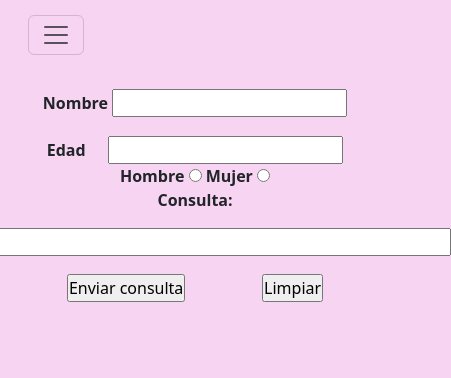
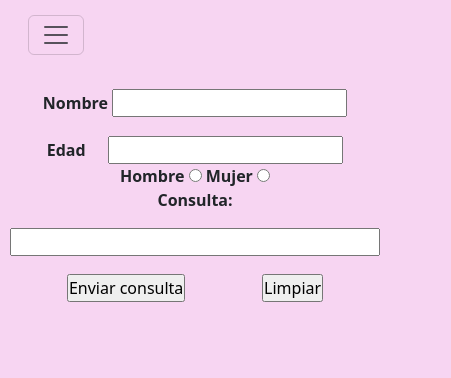
Before and after one commit to maurocabalcagaray/proyectofinal1, a website: page Pages/contacto.html in a window 390 px wide. Shown: the part 147-525 px from the top of the page, 451 px wide, since content can reach past the window. Drawn offline with nearby package versions, Linux system fonts and the light colour scheme.

Commit message:
Ultimos arreglos

```diff
--- a/Pages/contacto.html
+++ b/Pages/contacto.html
@@ -3,6 +3,8 @@
 <head>
     <meta charset="UTF-8">
     <meta name="viewport" content="width=device-width, initial-scale=1.0">
+    <meta name="description" content="¿Tienes preguntas o comentarios? Contáctanos hoy mismo. Estamos aquí para ayudarte. Completa nuestro formulario de contacto o encuentra nuestras opciones de comunicación directa. ¡Esperamos saber de ti pronto!">
+    <meta name="keywords" content="sahumerios, budas, sahumerios aromáticos, aromaterapia, incienso, estatuas de buda">
     <link href="https://cdn.jsdelivr.net/npm/bootstrap@5.3.3/dist/css/bootstrap.min.css" rel="stylesheet" integrity="sha384-QWTKZyjpPEjISv5WaRU9OFeRpok6YctnYmDr5pNlyT2bRjXh0JMhjY6hW+ALEwIH" crossorigin="anonymous">
     <link rel="preconnect" href="https://fonts.googleapis.com">
     <link rel="preconnect" href="https://fonts.gstatic.com" crossorigin>
@@ -66,7 +68,7 @@
         </div>
         <p>Consulta:</p>
         <div class="consulta">
-          <input type="text" name="formulario" size="50">
+          <input type="text" class="imput" name="formulario" size="50">
         </div>
         <div class="enviar">
           <input type="submit" value="Enviar consulta">
--- a/scss/_main.scss
+++ b/scss/_main.scss
@@ -46,7 +46,6 @@ main{
         .sexo{
             text-align: center;
         }
-
     }
     .budapasto{
         width: 250px;
@@ -100,5 +99,8 @@ main{
             padding: 10px;
             text-align: justify;
         }
+        .imput{
+            width: 100%;
+        }
        }
 }
```
Also changed, not shown: Pages/combos.html (+2 -0 lines), Pages/nosotros.html (+2 -0 lines), Pages/productos.html (+2 -0 lines), index.html (+2 -0 lines), css/styles.css, 1 other file.
